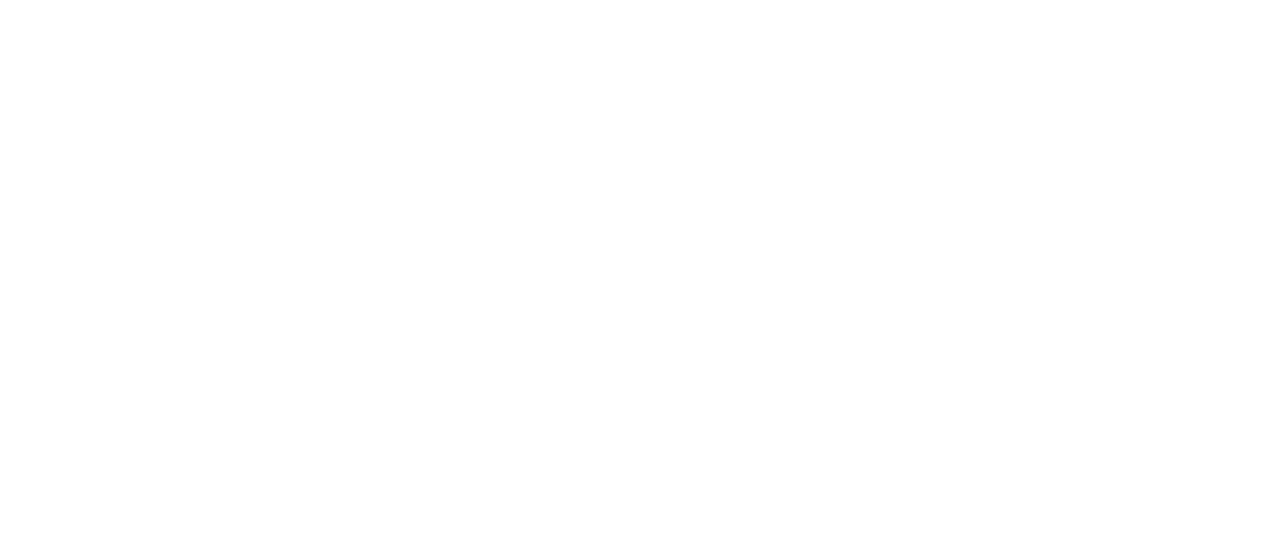
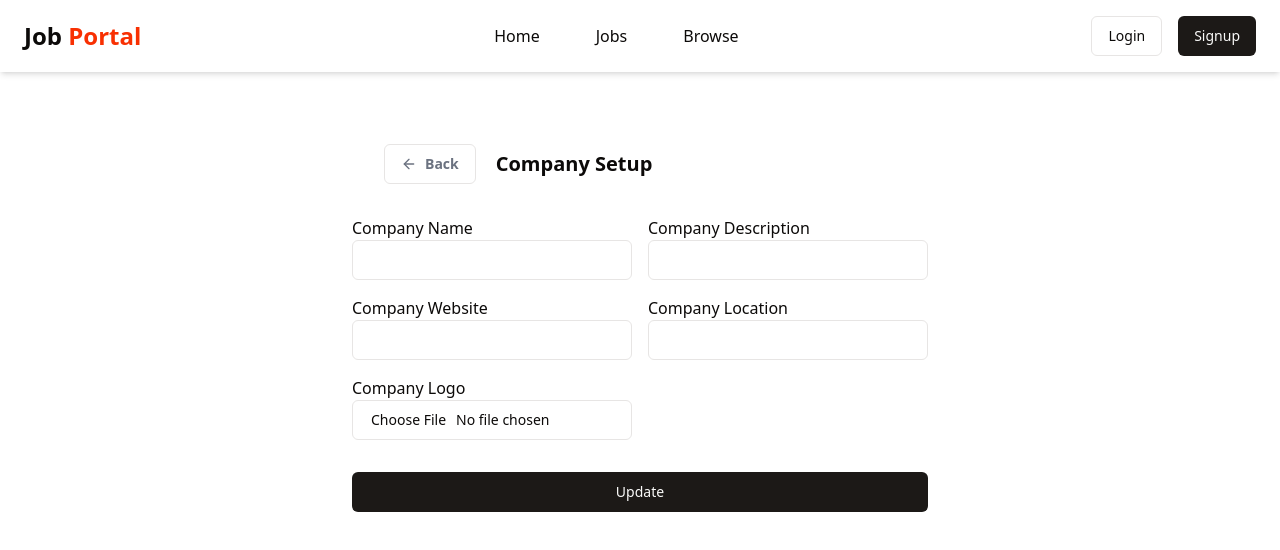
Before and after one commit to patilrohit1964/my_job_portal, a React (Vite) app in the folder client/: page /admin/companies/1 in a window 1280 px wide. Shown: the top 550 px of the page. Built offline with nearby package versions, Linux system fonts and the light colour scheme.

Commit message:
company admin form

```diff
--- a/client/src/components/admin/CompanySetup.jsx
+++ b/client/src/components/admin/CompanySetup.jsx
@@ -1,9 +1,72 @@
-import React from 'react'
+import React, { useState } from 'react'
+import Navbar from '../shared/Navbar'
+import { Button } from '../ui/button'
+import { ArrowLeft } from 'lucide-react'
+import { Label } from '@radix-ui/react-label'
+import { Input } from '../ui/input'
 
 const CompanySetup = () => {
+  const [input, setInput] = useState({
+    name: "",
+    description: "",
+    website: "",
+    location: "",
+    file: null
+  })
+
+  const changeHandler = (e) => {
+    setInput({ ...input, [e?.target?.name]: e?.target?.value });
+  }
+  const changeFileHandler = (e) => {
+    setInput({ ...input, file: e?.target?.files?.[0] });
+  }
+  const submitHandler = async (e) => {
+    e.preventDefault();
+    const formData = new FormData();
+    formData.append('name', input.name);
+    formData.append('description', input.description);
+    formData.append('website', input.website);
+    formData.append('location', input.location);
+    formData.append('logo', input.file);
+
+  }
   return (
     <div>
-
+      <Navbar />
+      <div className='max-w-xl mx-auto my-10'>
+        <form action="" onSubmit={submitHandler}>
+          <div className='flex items-center gap-5 p-8'>
+            <Button variant="outline" className="flex items-center gap-2 text-gray-500 font-semibold">
+              <ArrowLeft />
+              <span>Back</span>
+            </Button>
+            <h1 className='font-bold text-xl'>Company Setup</h1>
+          </div>
+          <div className='grid grid-cols-2 gap-4'>
+            <div>
+              <Label>Company Name</Label>
+              <Input type="text" name="name" value={input.name} onChange={changeHandler} className="focus:border-blue-400" />
+            </div>
+            <div>
+              <Label>Company Description</Label>
+              <Input type="text" name="description" value={input.description} onChange={changeHandler} className="focus:border-blue-400" />
+            </div>
+            <div>
+              <Label>Company Website</Label>
+              <Input type="text" name="website" value={input.website} onChange={changeHandler} className="focus:border-blue-400" />
+            </div>
+            <div>
+              <Label>Company Location</Label>
+              <Input type="text" name="location" value={input.location} onChange={changeHandler} className="focus:border-blue-400" />
+            </div>
+            <div>
+              <Label>Company Logo</Label>
+              <Input type="file" accept="image/*" onChange={changeFileHandler} className="focus:border-blue-400" />
+            </div>
+          </div>
+          <Button type="submit" className="w-full mt-8">Update</Button>
+        </form>
+      </div>
     </div>
   )
 }
```
Also changed, not shown: 1 other file (tests, documents, lock files or other folders).
